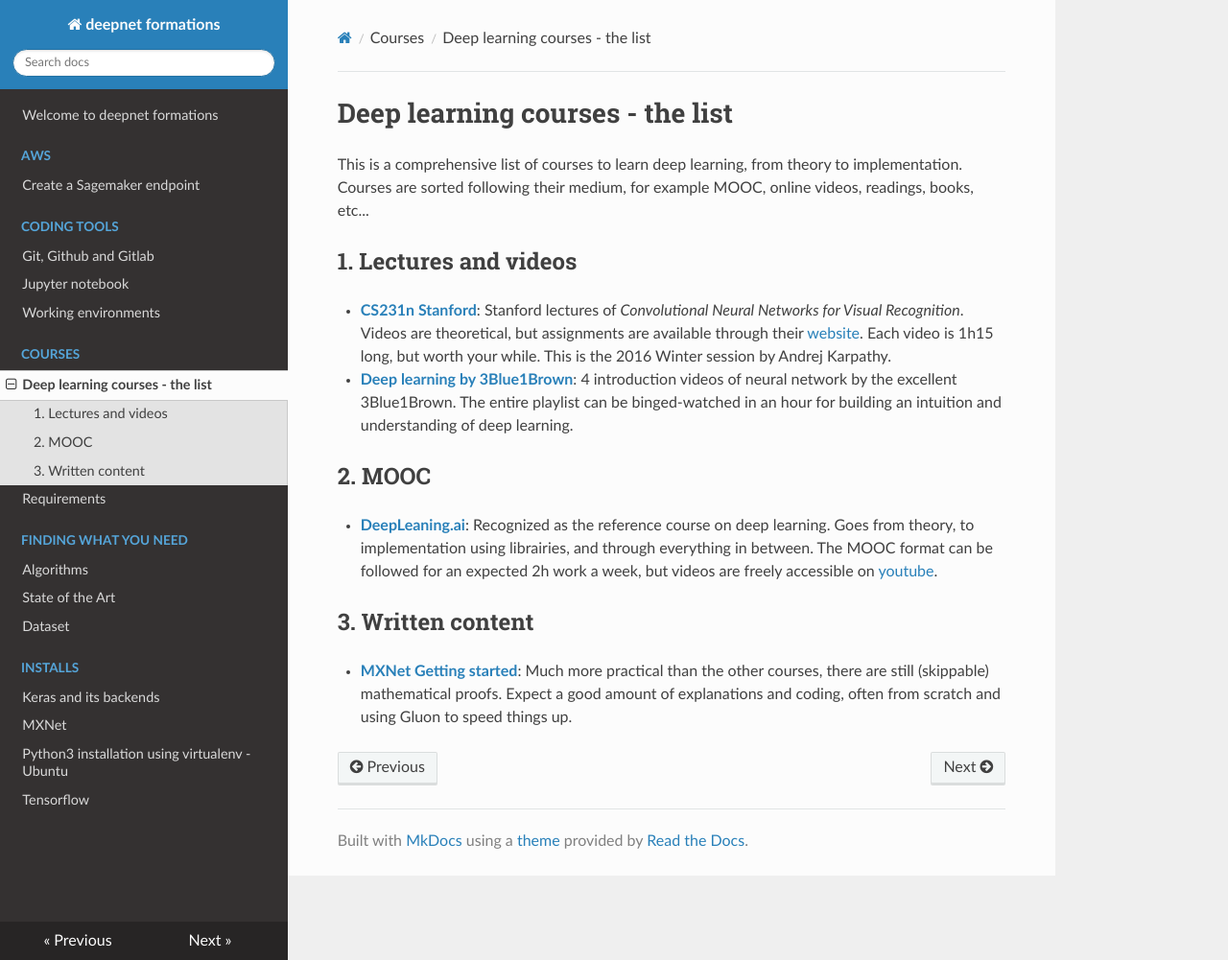
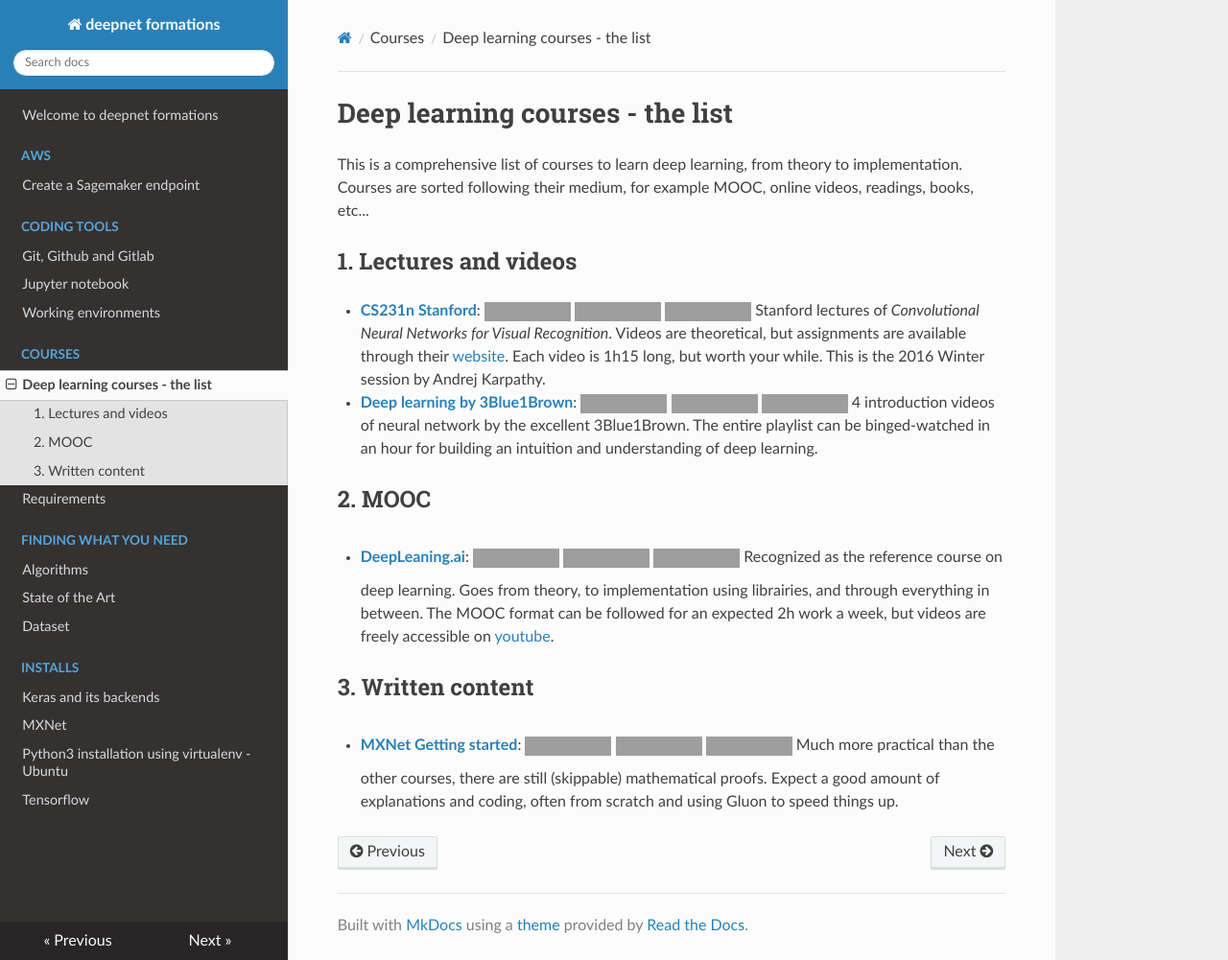
Before and after one commit to deepnetteam/formation, an MkDocs documentation site: the page built from docs/courses/deeplearning.md, in a window 1280 px wide and 1001 px high. Shown: the whole window at 96% size. Built offline with MkDocs 1.6.1, drawn with Linux system fonts in a browser that asks for light colours; nearby versions of some CDN libraries; part of the change alters nothing that is shown; grey boxes are pictures that could not be loaded.

```diff
--- a/docs/courses/deeplearning.md
+++ b/docs/courses/deeplearning.md
@@ -4,12 +4,20 @@ Deep learning courses - the list
 This is a comprehensive list of courses to learn deep learning, from theory to implementation. Courses are sorted following their medium, for example MOOC, online videos, readings, books, etc...
 
 ## 1. Lectures and videos
-- **[CS231n Stanford](https://www.youtube.com/watch?v=NfnWJUyUJYU&list=PLkt2uSq6rBVctENoVBg1TpCC7OQi31AlC)**: Stanford lectures of *Convolutional Neural Networks for Visual Recognition*. Videos are theoretical, but assignments are available through their [website](http://cs231n.stanford.edu/). Each video is 1h15 long, but worth your while. This is the 2016 Winter session by Andrej Karpathy.
+- **[CS231n Stanford](https://www.youtube.com/watch?v=NfnWJUyUJYU&list=PLkt2uSq6rBVctENoVBg1TpCC7OQi31AlC)**:
+![reseach](https://img.shields.io/badge/research-beginner-green.svg?logo=google-keep "Beginner") ![code](https://img.shields.io/badge/code-intermediate-yellow.svg?logo=python "Intermediate") ![cloud](https://img.shields.io/badge/cloud-beginner-green.svg?logo=amazon-aws "Beginner")
+Stanford lectures of *Convolutional Neural Networks for Visual Recognition*. Videos are theoretical, but assignments are available through their [website](http://cs231n.stanford.edu/). Each video is 1h15 long, but worth your while. This is the 2016 Winter session by Andrej Karpathy.
 
-- **[Deep learning by 3Blue1Brown](https://www.youtube.com/watch?v=aircAruvnKk&list=PLZHQObOWTQDNU6R1_67000Dx_ZCJB-3pi)**: 4 introduction videos of neural network by the excellent 3Blue1Brown. The entire playlist can be binged-watched in an hour for building an intuition and understanding of deep learning.
+- **[Deep learning by 3Blue1Brown](https://www.youtube.com/watch?v=aircAruvnKk&list=PLZHQObOWTQDNU6R1_67000Dx_ZCJB-3pi)**:
+![reseach](https://img.shields.io/badge/research-beginner-green.svg?logo=google-keep "Beginner") ![code](https://img.shields.io/badge/code-beginner-green.svg?logo=python "Beginner") ![cloud](https://img.shields.io/badge/cloud-beginner-green.svg?logo=amazon-aws "Beginner")
+4 introduction videos of neural network by the excellent 3Blue1Brown. The entire playlist can be binged-watched in an hour for building an intuition and understanding of deep learning.
 
 ## 2. MOOC
-- **[DeepLeaning.ai](https://www.coursera.org/specializations/deep-learning)**: Recognized as the reference course on deep learning. Goes from theory, to implementation using librairies, and through everything in between. The MOOC format can be followed for an expected 2h work a week, but videos are freely accessible on [youtube](https://www.youtube.com/watch?v=CS4cs9xVecg&list=PLkDaE6sCZn6Ec-XTbcX1uRg2_u4xOEky0).
+- **[DeepLeaning.ai](https://www.coursera.org/specializations/deep-learning)**:
+![reseach](https://img.shields.io/badge/research-beginner-green.svg?logo=google-keep "Beginner") ![code](https://img.shields.io/badge/code-intermediate-yellow.svg?logo=python "Intermediate") ![cloud](https://img.shields.io/badge/cloud-beginner-green.svg?logo=amazon-aws "Beginner")
+Recognized as the reference course on deep learning. Goes from theory, to implementation using librairies, and through everything in between. The MOOC format can be followed for an expected 2h work a week, but videos are freely accessible on [youtube](https://www.youtube.com/watch?v=CS4cs9xVecg&list=PLkDaE6sCZn6Ec-XTbcX1uRg2_u4xOEky0).
 
 ## 3. Written content
-- **[MXNet Getting started](http://gluon.mxnet.io/chapter02_supervised-learning/linear-regression-scratch.html)**: Much more practical than the other courses, there are still (skippable) mathematical proofs. Expect a good amount of explanations and coding, often from scratch and using Gluon to speed things up.
+- **[MXNet Getting started](http://gluon.mxnet.io/chapter02_supervised-learning/linear-regression-scratch.html)**:
+![reseach](https://img.shields.io/badge/research-beginner-green.svg?logo=google-keep "Beginner") ![code](https://img.shields.io/badge/code-intermediate-yellow.svg?logo=python "Intermediate") ![cloud](https://img.shields.io/badge/cloud-beginner-green.svg?logo=amazon-aws "Beginner")
+Much more practical than the other courses, there are still (skippable) mathematical proofs. Expect a good amount of explanations and coding, often from scratch and using Gluon to speed things up.
```
